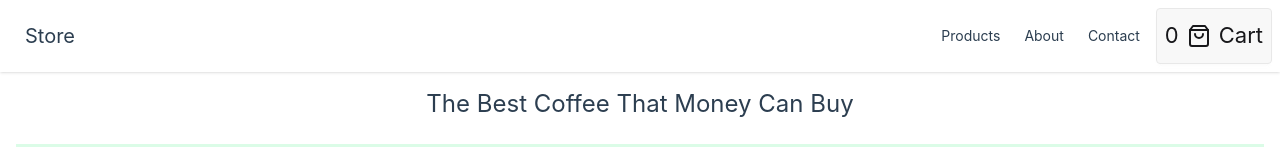
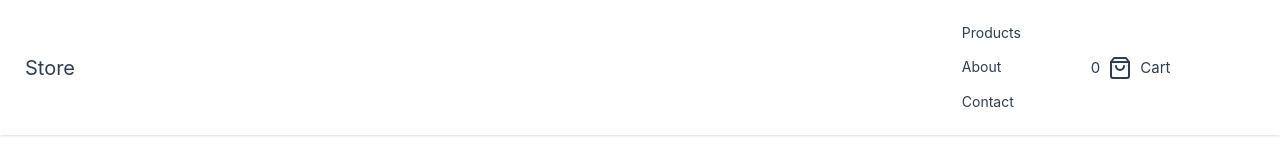
Before and after one commit to Codechad122/midpoint-portfolio, a Vue app: page / in a window 1280 px wide. Shown: the top 147 px of the page. Built offline with nearby package versions, Linux system fonts and the light colour scheme.

Commit message:
add initial checkout slider

```diff
--- a/src/components/Navbar.vue
+++ b/src/components/Navbar.vue
@@ -19,11 +19,32 @@
                 <li><RouterLink to="/about">About</RouterLink></li>
                 <li><RouterLink to="/contact">Contact</RouterLink></li>
             </ul>
-            <button class="flex items-center gap-2 btn btn-xs sm:btn-sm md:btn-md lg:btn-lg xl:btn-xl p-2">
-                <p>{{ cartItems }}</p>
-                <svg xmlns="http://www.w3.org/2000/svg" width="24" height="24" viewBox="0 0 24 24" fill="none" stroke="currentColor" stroke-width="2" stroke-linecap="round" stroke-linejoin="round" class="feather feather-shopping-bag"><path d="M6 2L3 6v14a2 2 0 0 0 2 2h14a2 2 0 0 0 2-2V6l-3-4z"></path><line x1="3" y1="6" x2="21" y2="6"></line><path d="M16 10a4 4 0 0 1-8 0"></path></svg>
-                <p>Cart</p>
-            </button>
+            <div class="drawer drawer-end z-50">
+                <input id="my-drawer-4" type="checkbox" class="drawer-toggle" />
+                <div class="drawer-content">
+                    <!-- Page content here -->
+                    <label for="my-drawer-4" class="drawer-button flex items-center gap-2 cursor-pointer hover:bg-green-100 justify-center w-fit rounded-md p-2">
+                        <p>{{ cartItems }}</p>
+                        <svg xmlns="http://www.w3.org/2000/svg" width="24" height="24" viewBox="0 0 24 24" fill="none" stroke="currentColor" stroke-width="2" stroke-linecap="round" stroke-linejoin="round" class="feather feather-shopping-bag"><path d="M6 2L3 6v14a2 2 0 0 0 2 2h14a2 2 0 0 0 2-2V6l-3-4z"></path><line x1="3" y1="6" x2="21" y2="6"></line><path d="M16 10a4 4 0 0 1-8 0"></path></svg>
+                        <p>Cart</p>
+                    </label>
+                </div>
+                <div class="drawer-side">
+                    <label for="my-drawer-4" aria-label="close sidebar" class="drawer-overlay"></label>
+                    <div class="menu bg-base-200 text-base-content min-h-full w-80 p-4">
+                        <div class="flex flex-col gap-4">
+                            <ul class="">
+                            <!-- Sidebar content here -->
+                            <li>Item 1</li>
+                            <li>Item 2</li>
+                        </ul>
+                        <p>Price: $0.00</p>
+                        <button class="btn btn-sm">Purchase</button>
+                        </div>
+                    </div>
+
+                </div>
+                </div>
         </div>
     </div>
 
```
